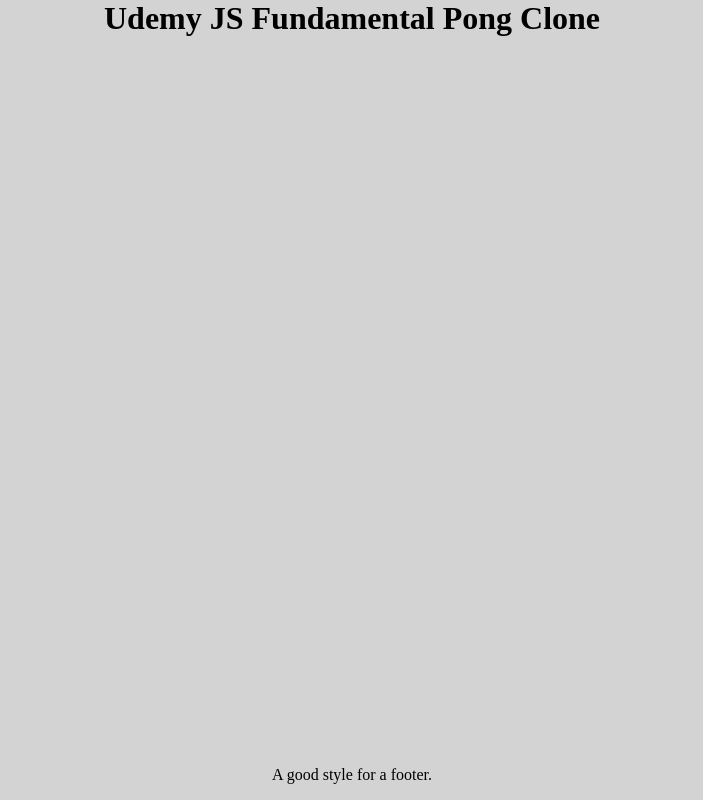
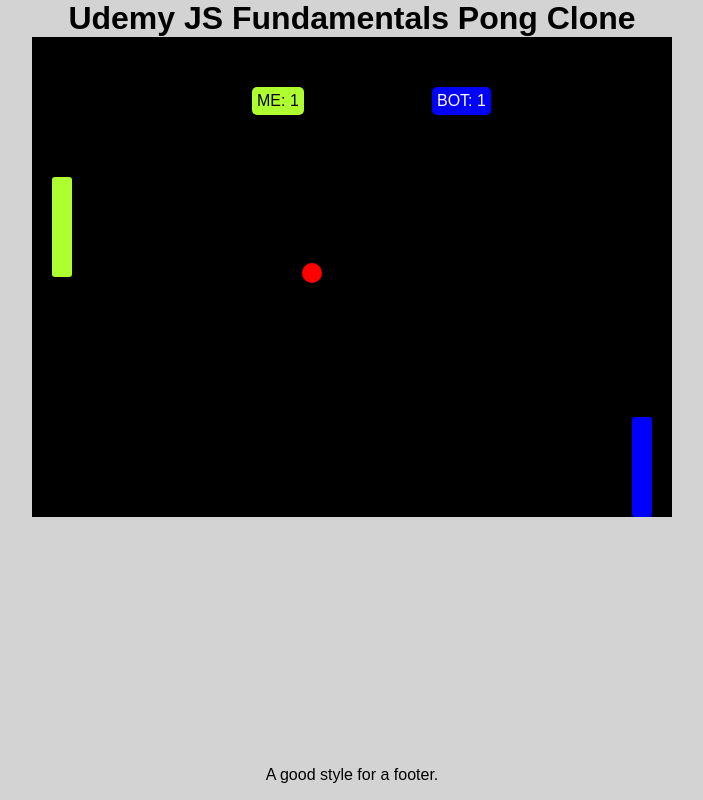
Before and after one commit to ernestdpeterson/PongClone, a website: page index.html in a window 1280 px wide. Shown: the whole page, without its empty margins (288-991 px from the left). Drawn offline with nearby package versions, Linux system fonts and the light colour scheme.

Commit message:
Finished course but game doesn't work

```diff
--- a/index.html
+++ b/index.html
@@ -11,11 +11,19 @@
 <body>
 
     <header id="theHeader"></header>
-    <section></section>
+    <section id="game">
+        <span id="score_player1">ME:</span>
+        <span id="score_player2">BOT:</span>
+    </section>
     <footer id="theFooter"></footer>
 
-<script src="js/main.js">
-// normalize.css has been removed from the head
-</script>
+<script src="js/main.js"></script>
+<script src="js/paddle.js"></script>
+<script src="js/player.js"></script>
+<script src="js/bot.js"></script>
+<script src="js/ball.js"></script>
+<script src="js/score.js"></script>
+<script src="js/game.js"></script>
+<script src="js/start.js"></script>
 </body>
 </html>
--- /dev/null
+++ b/js/ball.js
@@ -0,0 +1,73 @@
+/*  global Entity */
+
+function Ball(game) {
+    Entity.call(this, game);
+    this.game = game;
+    this.width = 20;
+    this.height = 20;
+    this.name = 'ball';
+    this.xVelocity = 5;
+    this.yVelocity = 5;
+
+    let player = document.createElement('asside');
+    player.style.position = 'absolute';
+    player.style.width = this.width + 'px';
+    player.style.height = this.height + 'px';
+    player.style.left = this.x + 'px';
+    player.style.top = this.y + 'px';
+    player.setAttribute('id', 'ball');
+
+    this.player = player;
+
+    game.canvas.append(player);
+}
+
+Ball.prototype = Object.create(Entity.prototype);
+Ball.prototype.constructor = Ball;
+
+Ball.prototype.draw = function() {
+    let ball = this.player;
+    ball.style.left = this.x + 'px';
+    ball.style.top = this.y + 'px';
+};
+
+Ball.prototype.reset = function() {
+    this.x = this.game.width / 2 - this.width;
+    this.y = this.game.height / 2 - this.height;
+    let min = -5, max = 5;
+    this.yVelocity = Math.floor(Math.random() * (max - min + 1) + min);
+    this.xVelocity = Math.random() > 0.5 ? 5 : -5;
+};
+
+Ball.prototype.update = function() {
+    Entity.prototype.update.apply(this, arguments);
+
+    if (this.y > this.game.height - this.height || this.y < 0) {
+        this.y = this.y * -1; // 5 * -1 = -5 and -5 * -1 = 5 :)
+    }
+
+    if (this.x > this.game.width) {
+        this.game.player.score += 1;
+        this.reset();
+    }
+
+    if (this.x < 0) {
+        this.game.bot.score += 1;
+        this.reset();
+    }
+
+    var hitter;
+
+    if (this.intersect(this.game.bot)) {
+        hitter = this.game.bot;
+    } else if (this.intersect(this.game.player)) {
+        hitter = this.game.player;
+    }
+
+    if (hitter) {
+        this.xVelocity *= -1.1;
+        this.yVelocity *= -1.1;
+
+        this.yVelocity += hitter.y / 2;
+    }
+};
--- /dev/null
+++ b/js/bot.js
@@ -0,0 +1,43 @@
+/* eslint-env jquery */
+/*  global Paddle */
+
+function Bot(game) {
+    this.game = game;
+    Paddle.call(this, game);
+    this.name = 'bot';
+    this.speed = 5;
+
+    this.x = game.width - this.width - 20;
+
+    let bot = document.createElement('asside');
+    bot.style.position = 'absolute';
+    bot.style.width = this.width + 'px';
+    bot.style.height = this.height + 'px';
+    bot.style.left = this.x + 'px';
+    bot.style.top = this.y + 'px';
+    bot.setAttribute('id', 'bot');
+
+    this.player = bot;
+
+    game.canvas.append(bot);
+}
+
+Bot.prototype = Object.create(Paddle.prototype);
+Bot.prototype.constructor = Bot;
+
+Bot.prototype.draw = function() {
+    var bot = this.player;
+    bot.style.left = this.x + 'px';
+    bot.style.top = this.y + 'px';
+};
+
+Bot.prototype.update = function() {
+    var self = this;
+    if (self.y < self.game.ball.y) {
+        self.yVelocity = self.speed;
+    } else if (self.y > self.game.ball) {
+        self.yVelocity = -self.speed;
+    }
+
+    Paddle.prototype.update.apply(this, arguments);
+};
--- /dev/null
+++ b/js/game.js
@@ -0,0 +1,56 @@
+/* eslint-env jquery */
+/* global  */
+
+function Game(canvas) {
+    var self = this;
+    this.canvas = canvas;
+    this.width = canvas.offsetWidth;
+    this.height = canvas.offsetHeight;
+
+    this.keyPressed = {};
+
+    document.addEventListener('keydown', function(e) {
+        handleEvent(e);
+    });
+    document.addEventListener('keyup', function(e) {
+        handleEvent(e);
+    });
+
+    function handleEvent(e) {
+        var keyName = Game.keys[e.which];
+        if (keyName) {
+            e.preventDefault();
+            self.keyPressed[keyName] = (e.type === 'keydown');
+        }
+    }
+}
+
+Game.prototype.start = function() {
+    var self = this;
+    (function loop() {
+        window.requestAnimationFrame(loop);
+        self.update();
+        self.draw();
+    }());
+};
+
+Game.keys = {
+    38: 'up',
+    40: 'down'
+};
+
+Game.prototype.update = function(entity) {
+    this.entities.forEach(function(entity) {
+        if(entity.update) {
+            entity.update();
+        }
+    });
+};
+
+Game.prototype.draw = function(entity) {
+    this.entities.forEach(function(entity) {
+        if(entity.draw) {
+            entity.draw();
+        }
+    });
+};
--- a/js/main.js
+++ b/js/main.js
@@ -1,4 +1,25 @@
 /* eslint-env jquery */
+/* global Entity */
 
-$('#theHeader').html('<h1>Udemy JS Fundamental Pong Clone</h1>');
-$('#theFooter').html('<p>A good style for a footer.</p>');
+function Entity() {
+    this.x = 0;
+    this.y = 0;
+
+    this.width = 0;
+    this.height = 0;
+
+    this.xVelocity = 0;
+    this.yVelocity = 0;
+}
+
+Entity.prototype.update = function() {
+    this.x += this.xVelocity;
+    this.y += this.yVelocity;
+};
+
+Entity.prototype.intersect = function(other) {
+    return this.y + this.height > other.y &&
+            this.y < other.y + other.height &&
+            this.x + this.width > other.x &&
+            this.x < other.x + other.width;
+};
--- /dev/null
+++ b/js/paddle.js
@@ -0,0 +1,27 @@
+/* eslint-env jquery */
+/* global Entity */
+
+function Paddle(game) {
+    Entity.call(this);
+    this.game = game;
+
+    this.width = 20;
+    this.height = 100;
+    this.score = 0;
+    this.speed = 10;
+
+    this.y = game.height / 2 - this.height;
+}
+
+// the Object.create() method creates anew object, using an existing object as the prototype. This also set the constructor function to the base class and must be reset to the current class with the next line of code.
+Paddle.prototype = Object.create(Entity.prototype);
+Paddle.prototype.constructor = Paddle;
+
+Paddle.prototype.update = function() {
+    Entity.prototype.update.apply(this, arguments);
+    // y will always stay below or equal to 0
+    this.y = Math.min(Math.max(this.y, 0), this.game.height - this.height);
+};
+
+$('#theHeader').html('<h1>Udemy JS Fundamentals Pong Clone</h1>');
+$('#theFooter').html('<p>A good style for a footer.</p>');
--- /dev/null
+++ b/js/player.js
@@ -0,0 +1,45 @@
+/* eslint-env jquery */
+/* global Paddle */
+
+function Player(game) {
+    Paddle.call(this, game);
+    this.game = game;
+
+    this.x = 20;
+    this.name = 'player';
+
+    let player = document.createElement('asside');
+    player.style.position = 'absolute';
+    player.style.width = this.width + 'px';
+    player.style.height = this.height + 'px';
+    player.style.left = this.x + 'px';
+    player.style.top = this.y + 'px';
+    player.setAttribute('id', 'player');
+
+    this.player = player;
+
+    game.canvas.append(player);
+}
+
+Player.prototype = Object.create(Paddle.prototype);
+Player.prototype.contructor = Player;
+
+Player.prototype.draw = function() {
+    let player = this.player;
+    player.style.left = this.x + 'px';
+    player.style.top = this.y + 'px';
+};
+
+Player.prototype.update = function() {
+    var self = this;
+    var speed = 10;
+    if (self.game.keyPressed.up) {
+        self.yVelocity = -speed;
+    } else if (self.game.keyPressed.down) {
+        self.yVelocity = speed;
+    } else {
+        self.yVelocity = 0;
+    }
+
+    Paddle.prototype.update.apply(self, arguments);
+};
--- /dev/null
+++ b/js/score.js
@@ -0,0 +1,15 @@
+/*  global  */
+
+function Score(game) {
+    this.game = game;
+    this.score_player1 = document.getElementById('score_player1');
+    this.score_player2 = document.getElementById('score_player2');
+
+    this.score_player1.style.left = game.width / 2 - 100 + 'px';
+    this.score_player1.style.top = 50 + 'px';
+}
+
+Score.prototype.draw = function() {
+    this.score_player1.innerHTML = 'ME: ' + this.game.player.score;
+    this.score_player2.innerHTML = 'BOT: ' + this.game.bot.score;
+}
--- /dev/null
+++ b/js/start.js
@@ -0,0 +1,15 @@
+/* eslint-env jquery */
+/*  global Game, Player, Bot, Ball */
+
+var canvas = document.getElementById('game'),
+    game = new Game(canvas);
+
+game.entities = [
+    game.player = new Player(game),
+    game.bot = new Bot(game),
+    game.ball = new Ball(game),
+    game.score = new Score(game)
+];
+
+game.start();
+canvas.focus();
--- a/sass/main.scss
+++ b/sass/main.scss
@@ -20,9 +20,45 @@
     padding-bottom: 6rem;
     min-height: 100%;
     background-color: $lg;
+    font-family: Arial, Helvetica, sans-serif;
 }
 #theHeader{
     text-align: center;
+}
+#game{
+    position: relative;
+    width: 640px;
+    height: 480px;
+    background-color: black;
+}
+#score_player1, #score_player2{
+    position: absolute;
+    padding: 5px;
+    border-radius: 5px;
+}
+#score_player1{
+    left: calc(100% / 4 - 34px);
+    top: 50px;
+    background-color: greenyellow;
+}
+#score_player2{
+    left: calc(100% / 4 * 3 - 80px);
+    top: 50px;
+    background-color: blue;
+    color: white;
+}
+#player, #bot{
+    border-radius: 3px;
+}
+#player{
+    background-color: greenyellow;
+}
+#bot{
+    background-color: blue;
+}
+#ball{
+    background-color: red;
+    border-radius: 50%;
 }
 #theFooter{
     position: absolute;
```
Also changed, not shown: css/main.css.
